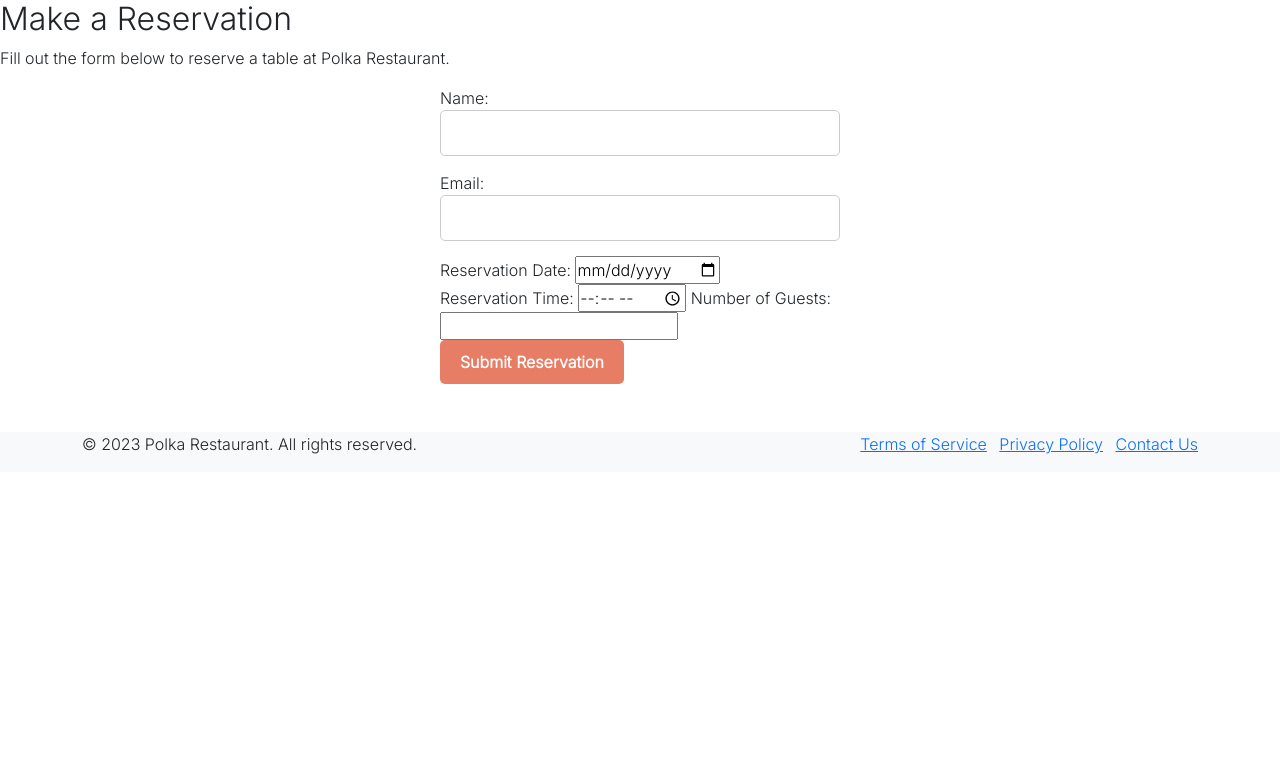
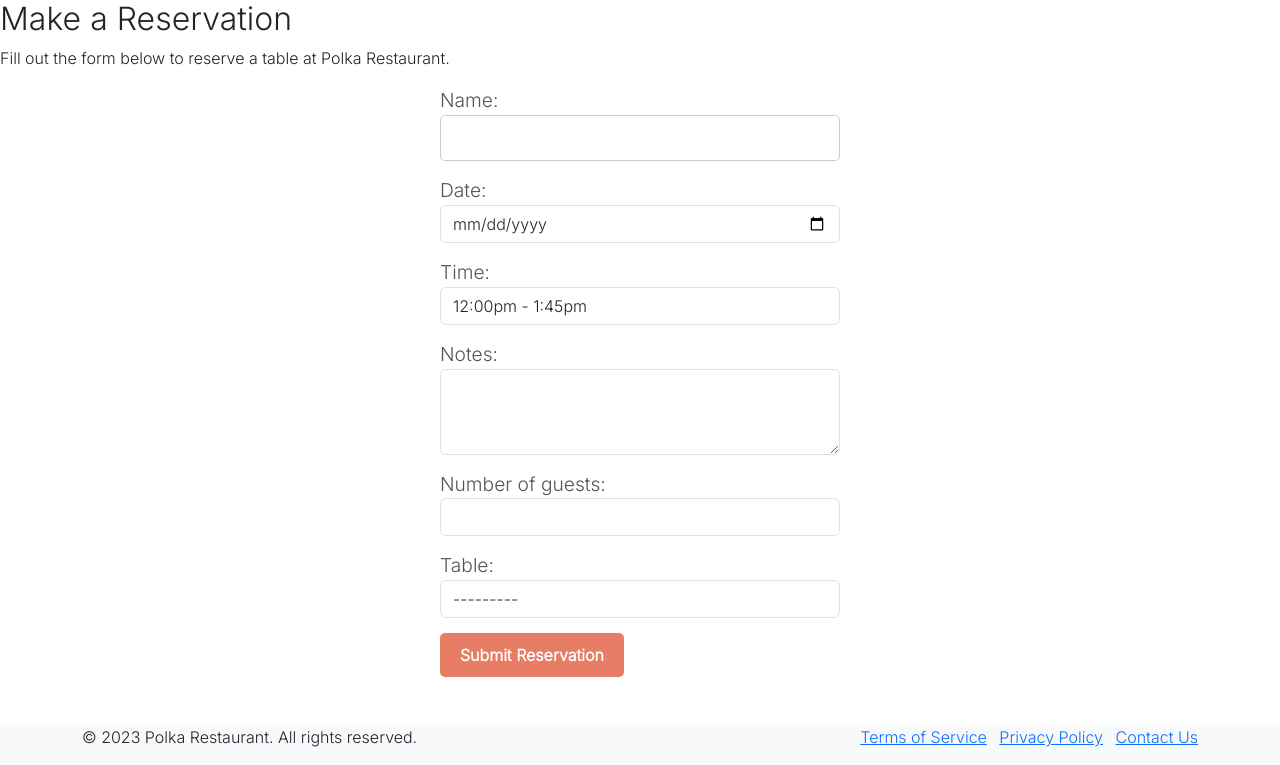
Before and after one commit to aleksandrasucho/polish-restaurant, a Django app: page /add_reservation/ in a window 1280 px wide. Shown: the part 88-853 px from the top of the page. Before the commit the page ends 542 px from the top, so only its background shows below. Run offline with Django 3.2, Linux system fonts and the light colour scheme; the visitor is signed in with stand-in values (Sample User, id 1); data that the repository does not hold is empty; some libraries are stand-ins or nearby versions; some web fonts are replaced.

Commit message:
Add booking_time to models.py and forms.py

```diff
--- a/reservations/forms.py
+++ b/reservations/forms.py
@@ -1,16 +1,18 @@
 from django import forms
-from django.forms import DateInput
+from django.forms import DateInput, SelectDateWidget
 from django.core.exceptions import ValidationError
+from tempus_dominus.widgets import DateTimePicker
 from django.utils import timezone
-from .models import Reservation, Table
+from .models import Reservation, Table, CAPACITY, BOOKING_TIME
 
 class ReservationForm(forms.ModelForm):
-    time = forms.TimeField(widget=forms.TimeInput(attrs={'class': 'form-control'}))
+    time = forms.ChoiceField(choices=BOOKING_TIME, widget=forms.Select(attrs={'class': 'form-control'}))
+
 
     class Meta:
         model = Reservation
         fields = [
-            'name', 'date', 'time', 'notes', 'number_of_guests'
+            'name', 'date', 'time', 'notes', 'number_of_guests', 'table'
         ]
 
         widgets = {
@@ -18,6 +20,7 @@ class ReservationForm(forms.ModelForm):
             'date': DateInput(attrs={'class': 'form-control', 'type': 'date'}),
             'notes': forms.Textarea(attrs={'class': 'form-control', 'rows': 3}),
             'number_of_guests': forms.NumberInput(attrs={'class': 'form-control', 'min': 1, 'max': 8}),
+            'table': forms.Select(attrs={'class': 'form-control'}),
         }
 
     def clean(self):
--- a/reservations/models.py
+++ b/reservations/models.py
@@ -5,6 +5,10 @@ from cloudinary.models import CloudinaryField
 
 # Provides a list of choices for table capacity.
 CAPACITY = ((2, "2"), (4, "4"), (6, "6"), (8, "8"))
+# Provides a list of times when creating reservations.
+BOOKING_TIME = ((1, "12:00pm - 1:45pm"), (2, "2:00pm - 3:45pm"),
+                (3, "4:00pm - 5:45pm"), (4, "6:00pm - 7:45pm"),
+                (5, "8:00pm - 9:45pm"))
 
 # Create your models here.
 
--- a/reservations/urls.py
+++ b/reservations/urls.py
@@ -4,6 +4,6 @@ from .views import HomeView, MenuView, AddReservation
 urlpatterns = [
     path('', HomeView.as_view(), name="home"),
     path('menu/', MenuView.as_view(), name="menu"),
-    path('add_reservation/', AddReservation.as_view(), name="reservation"),
+    path('add_reservation/', AddReservation.as_view(), name="add_reservation"),
     path('accounts/', include('allauth.urls')),
 ]
--- a/reservations/views.py
+++ b/reservations/views.py
@@ -21,10 +21,9 @@ class MenuView(generic.TemplateView):
 class AddReservation(generic.CreateView):
     template_name = 'add_reservation.html'
     form_class = ReservationForm
-    success_url = reverse_lazy('reservation')  # Redirect to the 'reservation' URL upon successful form submission
+    success_url = reverse_lazy('home.html')
 
     def form_valid(self, form):
-        # If the form is valid, create a Reservation instance but don't save it to the database yet (commit=False)
         reservation = form.save(commit=False)
 
         if self.request.user.is_authenticated:
--- a/restaurant/settings.py
+++ b/restaurant/settings.py
@@ -54,6 +54,7 @@ INSTALLED_APPS = [
     'cloudinary',
     'cloudinary_storage',
     'crispy_forms',
+    'tempus_dominus',
     'reservations',
 
 
--- a/templates/add_reservation.html
+++ b/templates/add_reservation.html
@@ -6,24 +6,11 @@
         <h2>Make a Reservation</h2>
         <p>Fill out the form below to reserve a table at Polka Restaurant.</p>
 
-        <form method="post" action="{% url 'reservation' %}">
+        <form method="post" action="{% url 'add_reservation' %}">
             {% csrf_token %}
 
-            <!-- Your reservation form fields go here -->
-            <label for="name">Name:</label>
-            <input type="text" id="name" name="name" required>
-
-            <label for="email">Email:</label>
-            <input type="email" id="email" name="email" required>
-
-            <label for="date">Reservation Date:</label>
-            <input type="date" id="date" name="date" required>
-
-            <label for="time">Reservation Time:</label>
-            <input type="time" id="time" name="time" required>
-
-            <label for="guests">Number of Guests:</label>
-            <input type="number" id="guests" name="guests" min="1" required>
+            {{ form.media }}
+            {{ form.as_p }}
 
             <button type="submit">Submit Reservation</button>
         </form>
--- a/templates/base.html
+++ b/templates/base.html
@@ -56,7 +56,7 @@
           </li>
           {% if user.is_authenticated %}
             <li class="nav-item">
-              <a class="nav-link" href="{% url 'reservation' %}" aria-label="Go to Reservations page">Reservation</a>
+              <a class="nav-link" href="{% url 'add_reservation' %}" aria-label="Go to Reservations page">Reservation</a>
             </li>
             <li class="nav-item">
               <a class="nav-link" href="{% url 'account_logout' %}" aria-label="Go to Logout page">Logout</a>
--- a/templates/home.html
+++ b/templates/home.html
@@ -10,7 +10,7 @@
     <h3>Experience the Taste of Poland</h3>
 
     {% if user.is_authenticated %}
-    <a href="{% url 'reservation' %}" class="btn btn-primary">Book a Table</a>
+    <a href="{% url 'add_reservation' %}" class="btn btn-primary">Book a Table</a>
   {% else %}
     <a href="{% url 'account_login' %}" class="btn btn-primary">Login to Book a Table</a>
   {% endif %}
```
